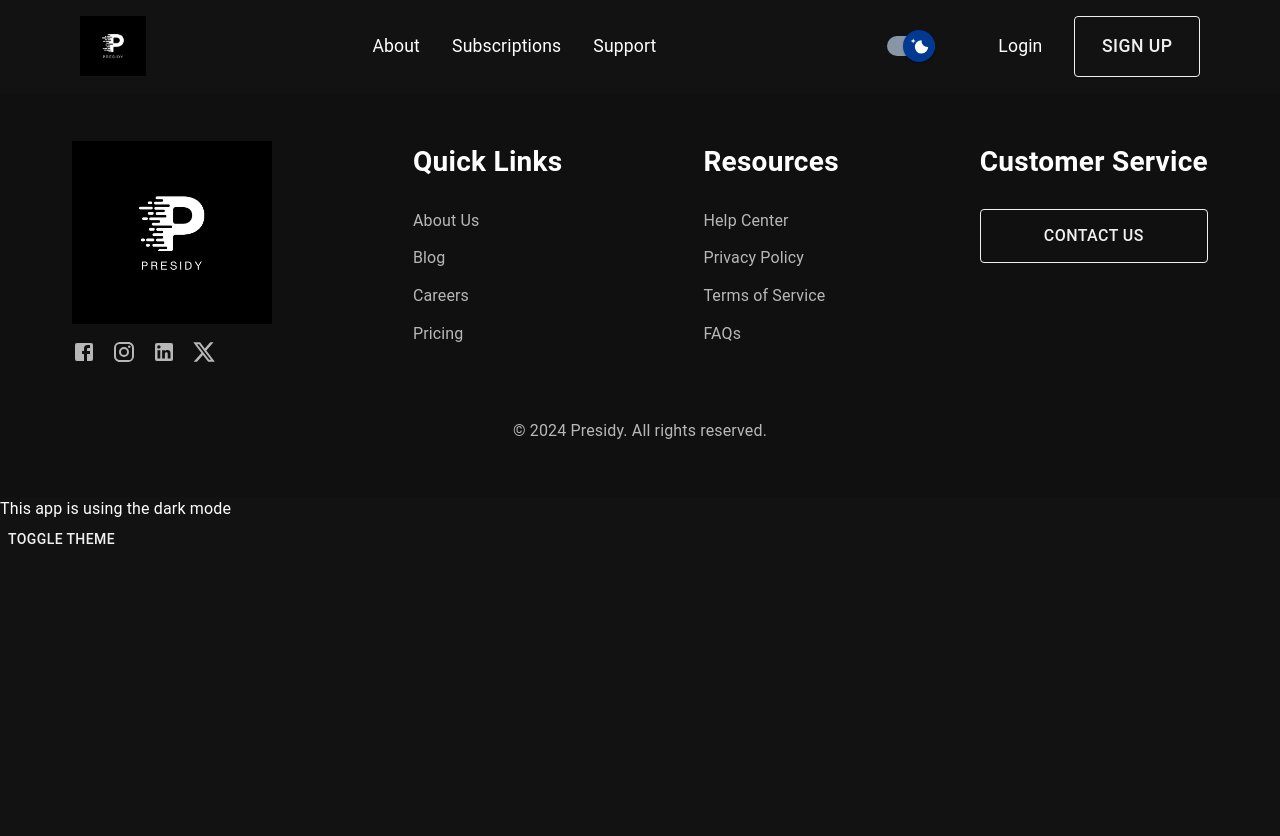
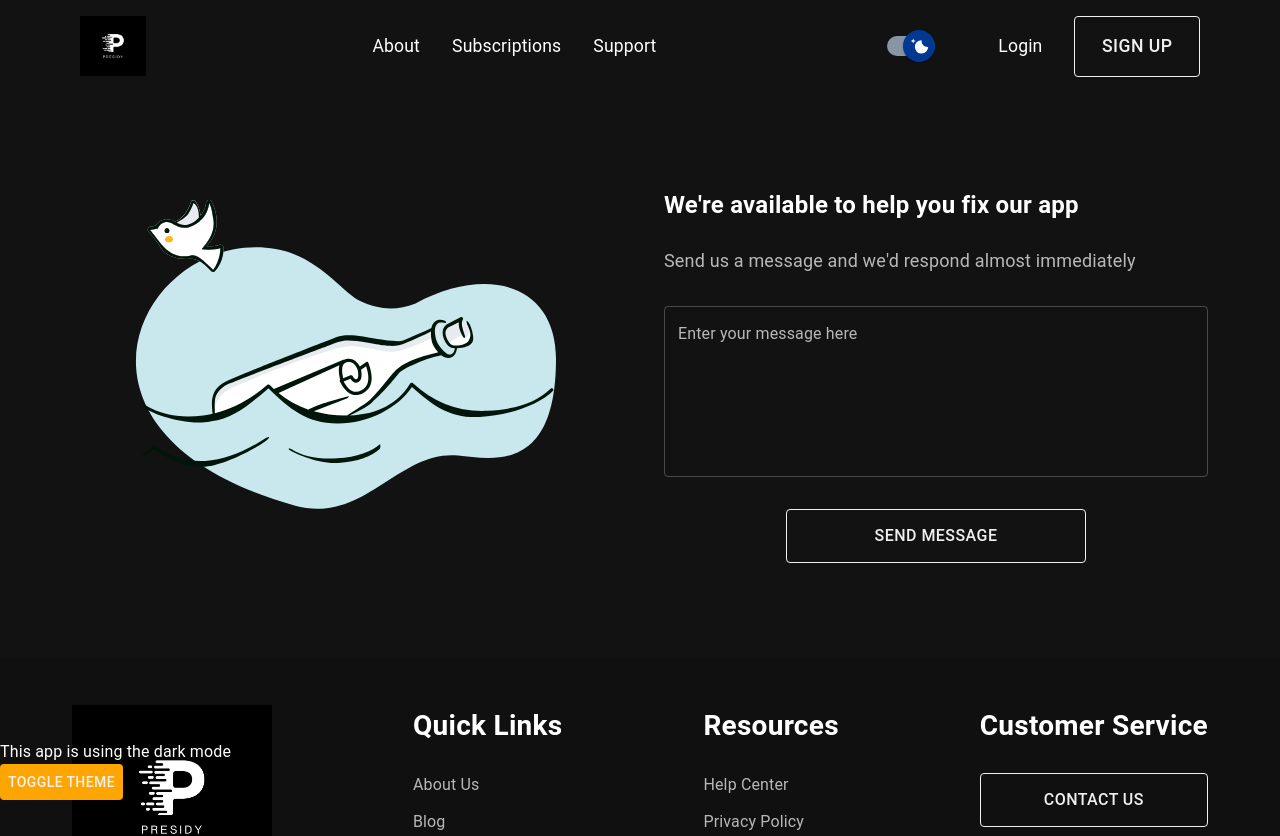
Before and after one commit to Phunbyt/presidy_web, a React (Vite) app: page /support in a window 1280 px wide. Shown: the top 836 px of the page. Before the commit the page ends 800 px from the top, so only its background shows below. Built offline with nearby package versions, Linux system fonts and the light colour scheme.

Commit message:
support page

```diff
--- a/src/App.tsx
+++ b/src/App.tsx
@@ -8,6 +8,7 @@ import Home from "./pages/Home/Home";
 import Footer from "./components/Footer/Footer";
 import { BrowserRouter, Route, Routes } from "react-router";
 import Subscriptions from "./pages/Subscriptions/Subscriptions";
+import Support from "./pages/Support/Support";
 
 export default function App() {
   const { darkTheme, theme, toggleTheme } = useContext(GlobalContext);
@@ -20,6 +21,7 @@ export default function App() {
         <Routes>
           <Route path="/" Component={Home} />
           <Route path="/subscriptions" Component={Subscriptions} />
+          <Route path="/support" Component={Support} />
         </Routes>
 
         <Footer />
@@ -32,7 +34,9 @@ export default function App() {
         }}
       >
         <main>This app is using the {darkTheme ? "dark" : "light"} mode</main>
-        <Button onClick={toggleTheme}>Toggle theme</Button>
+        <Button sx={{ background: "orange" }} onClick={toggleTheme}>
+          Toggle theme
+        </Button>
       </Box>
     </ThemeProvider>
   );
--- a/src/assets/svgs/index.ts
+++ b/src/assets/svgs/index.ts
@@ -7,6 +7,8 @@ import delivery from "./Delivery.svg";
 import lockedSecurity from "./LockedSecurity.svg";
 import noComments from "./NoComments.svg";
 import done from "./Done.svg";
+import messageSent from "./MessageSent.svg";
+import relationship from "./Relationship.svg";
 
 export {
   businessPlan,
@@ -18,4 +20,6 @@ export {
   lockedSecurity,
   noComments,
   done,
+  messageSent,
+  relationship,
 };
--- a/src/components/Footer/Footer.tsx
+++ b/src/components/Footer/Footer.tsx
@@ -4,7 +4,7 @@ import FacebookIcon from "@mui/icons-material/Facebook";
 import InstagramIcon from "@mui/icons-material/Instagram";
 import LinkedInIcon from "@mui/icons-material/LinkedIn";
 import XIcon from "@mui/icons-material/X";
-import { NavLink, useLocation } from "react-router";
+import { Link, NavLink, useLocation } from "react-router";
 import CustomButton from "../CustomButton/CustomButton";
 import CustomText from "../CustomText/CustomText";
 import { useEffect } from "react";
@@ -183,6 +183,7 @@ const Footer = () => {
                 maxWidth: { xs: "200px", sm: "250px", md: "300px" }, // Responsive button width
               }}
             >
+              <Link to={"/support"}>
                 <CustomButton
                   text={"Contact Us"}
                   sx={{
@@ -191,6 +192,7 @@ const Footer = () => {
                     fontSize: { xs: "0.875rem", sm: "1rem" }, // Responsive font size
                   }}
                 />
+              </Link>
             </Box>
           </Box>
         </Stack>
--- a/src/components/NavBar/NavBar.tsx
+++ b/src/components/NavBar/NavBar.tsx
@@ -51,6 +51,7 @@ const NavBar = () => {
           }}
         >
           {/* Logo */}
+          <Link href={"/"}>
             <Box
               sx={{
                 display: "flex",
@@ -67,6 +68,7 @@ const NavBar = () => {
                 }}
               />
             </Box>
+          </Link>
 
           {/* Mobile Menu Icon */}
           <IconButton
@@ -78,7 +80,6 @@ const NavBar = () => {
           >
             <MenuIcon sx={{ fontSize: "2rem" }} /> {/* Responsive icon size */}
           </IconButton>
-
           {/* Mobile Drawer */}
           <Drawer
             open={open}
@@ -114,7 +115,6 @@ const NavBar = () => {
 
             <NavList />
           </Drawer>
-
           {/* Desktop Navigation Links */}
           <Stack
             direction="row"
@@ -141,7 +141,6 @@ const NavBar = () => {
               </Link>
             ))}
           </Stack>
-
           {/* Desktop Login and Sign Up */}
           <Stack
             direction="row"
--- /dev/null
+++ b/src/pages/Support/Support.tsx
@@ -0,0 +1,105 @@
+import { Box, Container, Stack, TextField, useTheme } from "@mui/material";
+import CustomText from "../../components/CustomText/CustomText";
+import { messageSent } from "../../assets/svgs";
+import CustomButton from "../../components/CustomButton/CustomButton";
+
+const Support = () => {
+  const theme = useTheme();
+
+  return (
+    <Container
+      sx={{
+        padding: { xs: "16px", sm: "24px", md: "32px" }, // Responsive padding
+      }}
+    >
+      <Stack
+        direction={{ xs: "column", md: "row" }} // Stack vertically on small screens, horizontally on larger screens
+        spacing={{ xs: 3, sm: 4, md: 6 }} // Responsive spacing
+        alignItems="center" // Center align items
+      >
+        {/* Image Section */}
+        <Box
+          sx={{
+            flex: 1,
+            display: "flex",
+            justifyContent: "center",
+            alignItems: "center",
+          }}
+        >
+          <Box
+            component="img"
+            src={messageSent} // Add image URL here
+            alt={"Support Illustration"}
+            sx={{
+              width: "100%",
+              maxWidth: { xs: "300px", sm: "400px", md: "500px" }, // Responsive image size
+              height: "auto",
+            }}
+          />
+        </Box>
+
+        {/* Text and Form Section */}
+        <Box
+          sx={{
+            flex: 1,
+            width: "100%",
+            textAlign: { xs: "center", md: "left" }, // Center text on small screens
+          }}
+        >
+          {/* Heading */}
+          <CustomText
+            text={"We're available to help you fix our app"}
+            style={{
+              fontWeight: "bold",
+              fontSize: { xs: ".8rem", sm: "1rem", md: "1.5rem" }, // Responsive font size
+              color: theme.palette.text.primary, // Use theme color for text
+              marginBottom: { xs: "16px", sm: "24px" }, // Responsive margin
+            }}
+          />
+
+          {/* Subheading */}
+          <CustomText
+            text={"Send us a message and we'd respond almost immediately"}
+            style={{
+              color: theme.palette.text.secondary, // Use theme color for text
+              fontSize: { xs: "0.875rem", sm: "1rem", md: "1.125rem" }, // Responsive font size
+              marginBottom: { xs: "16px", sm: "24px", md: "32px" }, // Responsive margin
+            }}
+          />
+
+          {/* Message Input Field */}
+          <TextField
+            id="outlined-multiline-static"
+            label="Enter your message here"
+            multiline
+            rows={6}
+            fullWidth
+            sx={{
+              marginBottom: { xs: "16px", sm: "24px", md: "32px" }, // Responsive margin
+            }}
+          />
+
+          {/* Send Message Button */}
+          <Box
+            sx={{
+              width: "100%",
+              maxWidth: { xs: "300px", sm: "250px", md: "300px" }, // Responsive button width
+              margin: "0 auto", // Center the button
+            }}
+          >
+            <CustomButton
+              text={"Send Message"}
+              sx={{
+                width: "100%",
+                padding: { xs: "8px 16px", sm: "12px 24px" }, // Responsive padding
+                fontSize: { xs: "0.875rem", sm: "1rem" }, // Responsive font size
+              }}
+            />
+          </Box>
+        </Box>
+      </Stack>
+    </Container>
+  );
+};
+
+export default Support;
```
Also changed, not shown: src/assets/svgs/MessageSent.svg (added), src/assets/svgs/Relationship.svg (added), src/pages/Login/Login.tsx (added), src/pages/SignUp/SignUp.tsx (added). Lines whose indentation alone changed are shown as unchanged.
